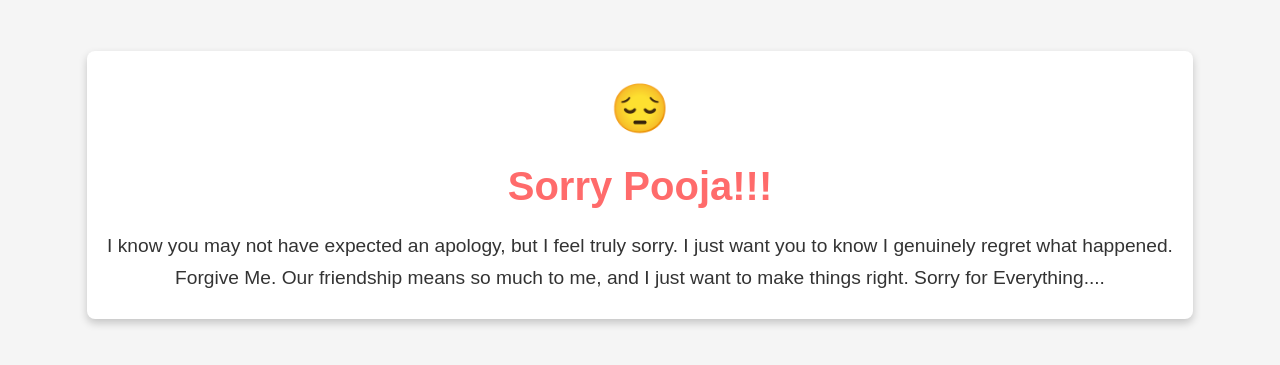
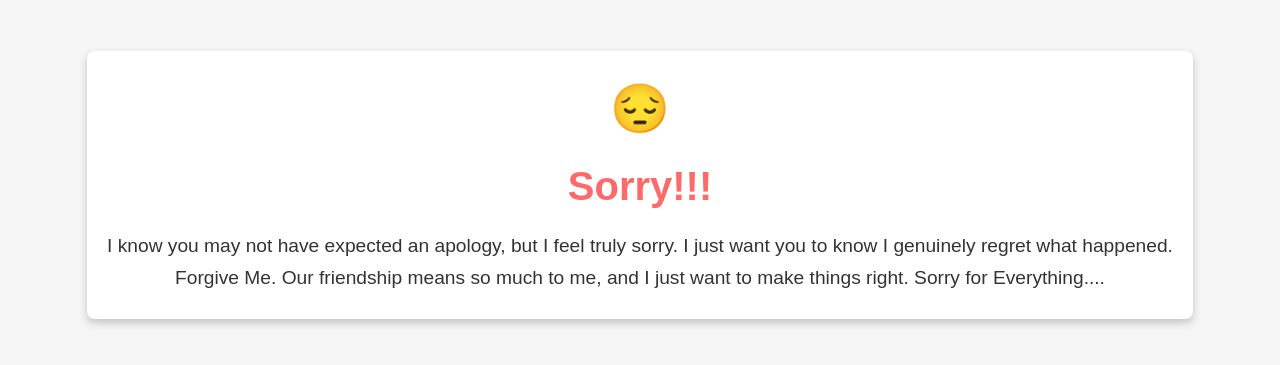
Before and after one commit to KamalakannanKKK/SorryFriend, a plain HTML site: page index.html in a window 1280 px wide. Shown: the part 215-580 px from the top of the page. Drawn offline with Linux system fonts and the light colour scheme.

Commit message:
Update index.html

```diff
--- a/index.html
+++ b/index.html
@@ -43,7 +43,7 @@
 <body>
   <div class="container">
     <div class="emoji">😔</div>
-    <h1>Sorry Pooja!!!</h1>
+    <h1>Sorry!!!</h1>
     <p>I know you may not have expected an apology, but I feel truly sorry. I just want you to know I genuinely regret what happened.</p>
     <p>Forgive Me. Our friendship means so much to me, and I just want to make things right. Sorry for Everything....</p>
   </div>
```
